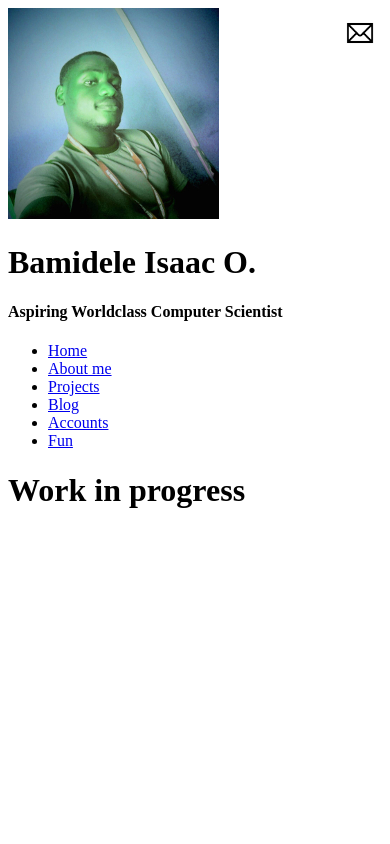
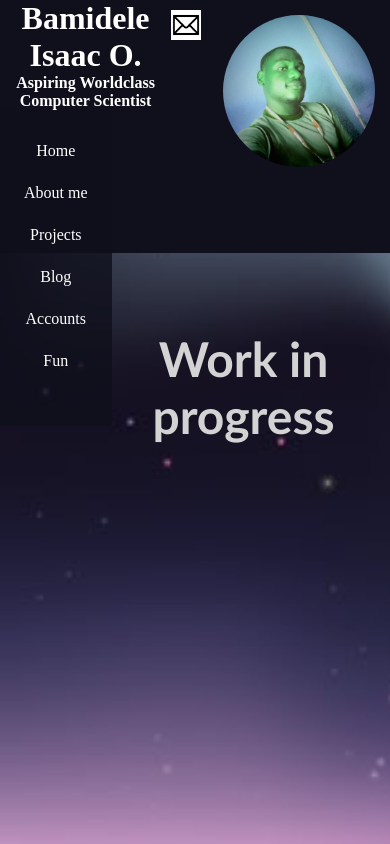
Before and after one commit to ngfizzy/ngfizzy.github.io, a plain HTML site: page pages/projects.html in a window 390 px wide. Drawn offline with Linux system fonts and the light colour scheme.

Commit message:
edited media query

```diff
--- a/main.css
+++ b/main.css
@@ -38,7 +38,6 @@ footer{
 #navigation header{
     height:10px;
     width:50%;
-    display:auto;
     margin-bottom:10px;
     text-align:center;
 
--- a/mob_style.css
+++ b/mob_style.css
@@ -38,9 +38,10 @@ footer{
 #navigation header{
     display:flex;
     flex-direction:column;
-    max-height:fit-content;
-    max-height:moz-fit-content;
-    max-width:25;
+    height:fit-content;
+    height:-moz-fit-content;
+    width:fit-content;
+    width:-moz-fit-content;
     align-items:center;
     align-self: center;
     text-align: center;
--- a/pages/projects.html
+++ b/pages/projects.html
@@ -3,8 +3,8 @@
     <head>
         <title>Bamidele Isaac O.</title>
         <link rel = "shortcut icon" href = "../images/fizzy.jpg">
-        <link  type= "text/css" rel="stylesheet"  media = "only screen and (min-width:910px)" href= "../main.css">
-        <link type = "text/css" rel="stylesheet" media = "only screen and (min-width: 480px) and (max-width: 909px)" href = "../mob_style.css">
+        <link  type= "text/css" rel="stylesheet"  media = "all and (min-width:910px)" href= "../main.css">
+        <link type = "text/css" rel="stylesheet" media = "all and (max-width: 909px)" href = "../mob_style.css">
         <script src = "../js/script.js" type = "text/javascript" ></script>
 
     </head>
```
Also changed, not shown: index.html (+2 -2 lines), pages/about_me.html (+2 -2 lines).
